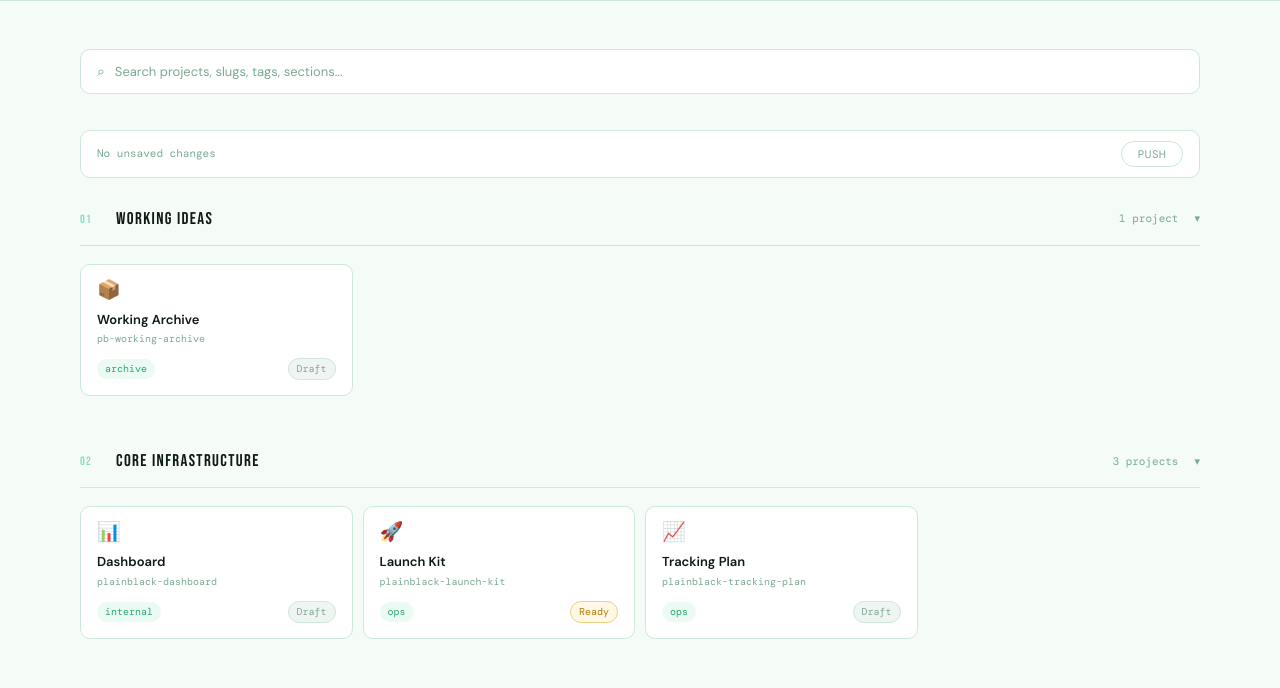
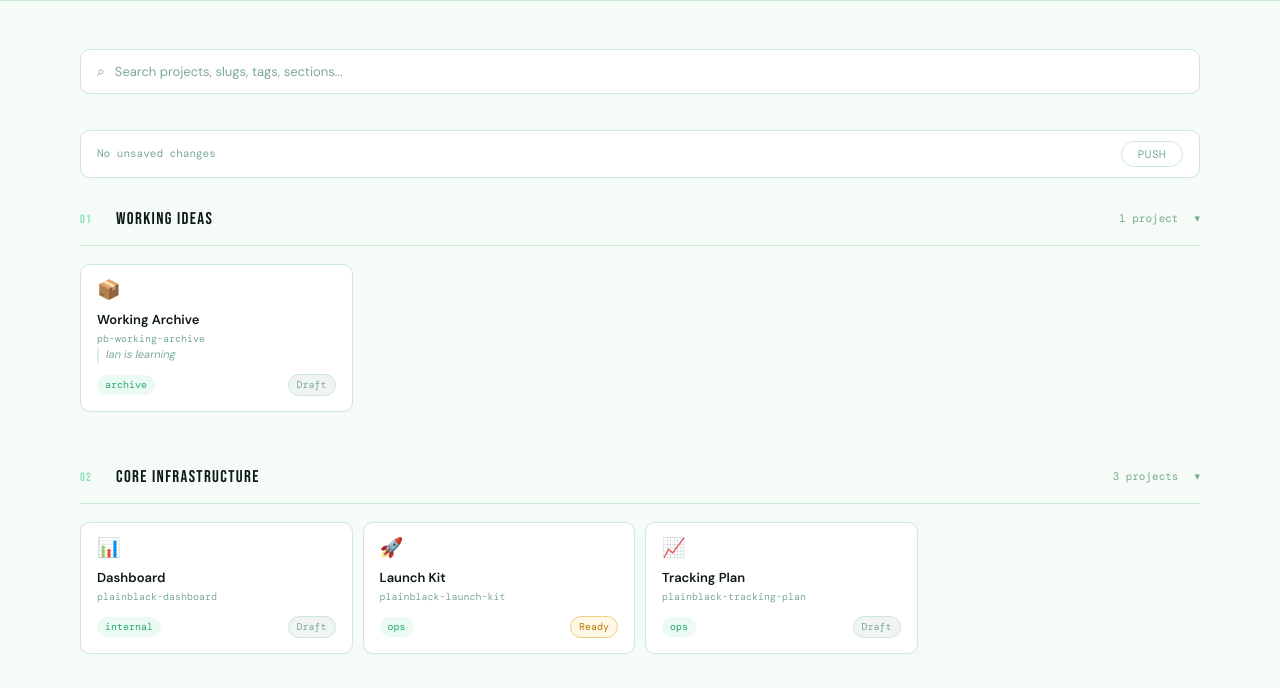
Before and after one commit to plainblackcreative/plainblack-hub, a plain HTML site: page index.html in a window 1280 px wide. Shown: the part 71-759 px from the top of the page. Drawn offline with nearby package versions, Linux system fonts and the light colour scheme.

Commit message:
hub: update registry

```diff
--- a/index.html
+++ b/index.html
@@ -411,7 +411,7 @@ const REGISTRY = [
         "slug": "pb-working-archive",
         "status": "draft",
         "flagged": false,
-        "comment": ""
+        "comment": "Ian is learning"
       }
     ]
   },
```
